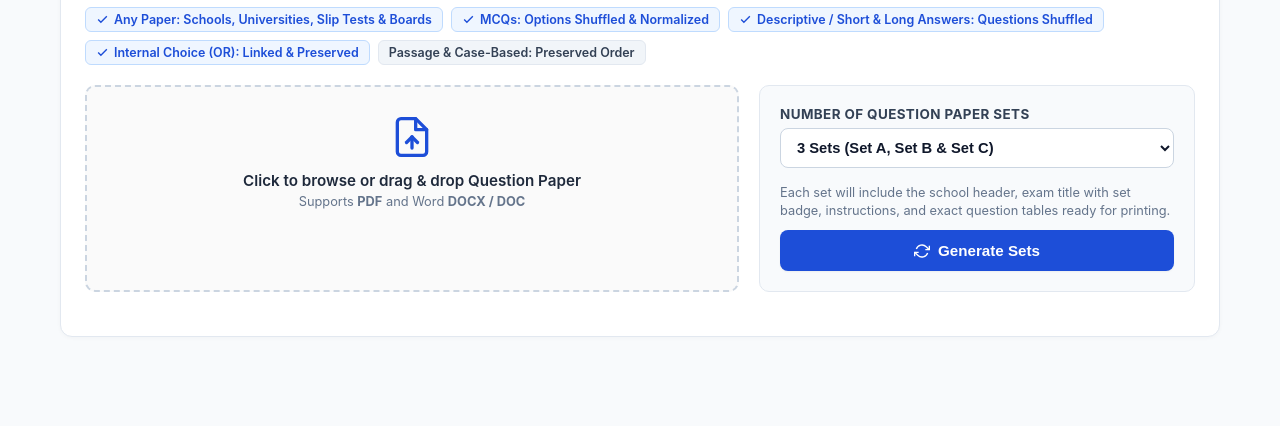
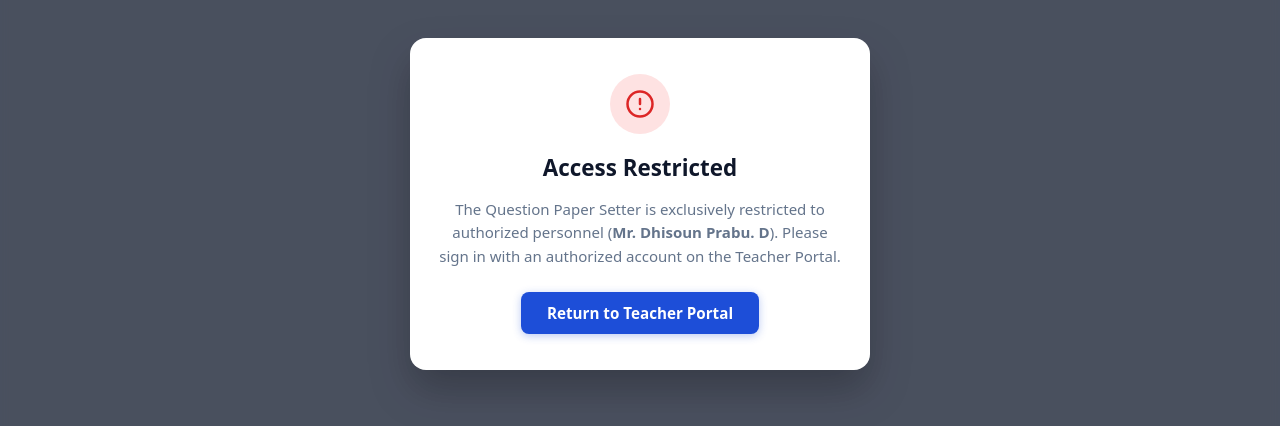
Before and after one commit to bala9387/Student-report-generator, a website: page public/teacher/paper-setter.html in a window 1280 px wide. Shown: the part 196-622 px from the top of the page. Drawn offline with nearby package versions, Linux system fonts and the light colour scheme.

Commit message:
Restrict Question Paper Setter access exclusively to dhisounprabu@ksrakshara.org

```diff
--- a/public/teacher/paper-setter.js
+++ b/public/teacher/paper-setter.js
@@ -5,6 +5,51 @@
 
 (function () {
   "use strict";
+
+  /* ── Staff Authorization Guard ── */
+  var AUTHORIZED_USER = "dhisounprabu@ksrakshara.org";
+  var teacherInfo = null;
+  var teacherToken = "";
+  try {
+    teacherInfo = JSON.parse(localStorage.getItem("teacher_info") || "null");
+    teacherToken = localStorage.getItem("teacher_token") || "";
+  } catch (e) {}
+
+  var currentUser = (teacherInfo && (teacherInfo.user || teacherInfo.email) || "").toLowerCase();
+  var isAuthorized = teacherToken && (
+    currentUser === AUTHORIZED_USER ||
+    currentUser === "dhisounprabu" ||
+    (teacherInfo && teacherInfo.isAdmin === true)
+  );
+
+  if (!isAuthorized) {
+    function showAccessDenied() {
+      var container = document.querySelector(".ps-container");
+      if (container) container.style.display = "none";
+
+      var accessModal = document.createElement("div");
+      accessModal.className = "login-modal-overlay";
+      accessModal.style.cssText = "position:fixed;inset:0;background:rgba(15,23,42,0.75);display:flex;align-items:center;justify-content:center;z-index:9999;padding:16px;";
+      accessModal.innerHTML =
+        '<div style="background:#fff;border-radius:16px;box-shadow:0 20px 40px rgba(0,0,0,0.25);max-width:460px;width:100%;padding:36px 28px;text-align:center;font-family:system-ui,-apple-system,sans-serif;">' +
+          '<div style="width:60px;height:60px;border-radius:50%;background:#fee2e2;color:#dc2626;display:inline-flex;align-items:center;justify-content:center;margin-bottom:18px;">' +
+            '<svg viewBox="0 0 24 24" width="30" height="30" fill="none" stroke="currentColor" stroke-width="2" stroke-linecap="round" stroke-linejoin="round"><circle cx="12" cy="12" r="10"></circle><line x1="12" y1="8" x2="12" y2="12"></line><line x1="12" y1="16" x2="12.01" y2="16"></line></svg>' +
+          '</div>' +
+          '<h2 style="margin:0 0 10px;font-size:1.4rem;color:#0f172a;font-weight:700;">Access Restricted</h2>' +
+          '<p style="color:#64748b;font-size:0.94rem;line-height:1.55;margin-bottom:24px;">' +
+            'The Question Paper Setter is exclusively restricted to authorized personnel (<strong>Mr. Dhisoun Prabu. D</strong>). Please sign in with an authorized account on the Teacher Portal.' +
+          '</p>' +
+          '<a href="/teacher/" style="display:inline-flex;align-items:center;justify-content:center;background:#1d4ed8;color:#fff;text-decoration:none;font-weight:600;padding:11px 26px;border-radius:8px;font-size:0.95rem;box-shadow:0 2px 8px rgba(29,78,216,0.3);">Return to Teacher Portal</a>' +
+        '</div>';
+      document.body.appendChild(accessModal);
+    }
+    if (document.readyState === "loading") {
+      document.addEventListener("DOMContentLoaded", showAccessDenied);
+    } else {
+      showAccessDenied();
+    }
+    return; // Halt Question Paper Setter initialization
+  }
 
   // Configure PDF.js worker
   if (window.pdfjsLib) {
@@ -501,9 +546,13 @@
 
   async function parseWithGemini(text) {
     try {
+      var reqHeaders = { 'Content-Type': 'application/json' };
+      if (teacherToken) {
+        reqHeaders['Authorization'] = 'Bearer ' + teacherToken;
+      }
       var response = await fetch('/api/parse-paper', {
         method: 'POST',
-        headers: { 'Content-Type': 'application/json' },
+        headers: reqHeaders,
         body: JSON.stringify({ text: text })
       });
 
```
Also changed, not shown: api/generate-report.js (+8 -1 lines), public/teacher/index.html (+1 -1 lines), public/teacher/teacher.js (+10 -0 lines).
